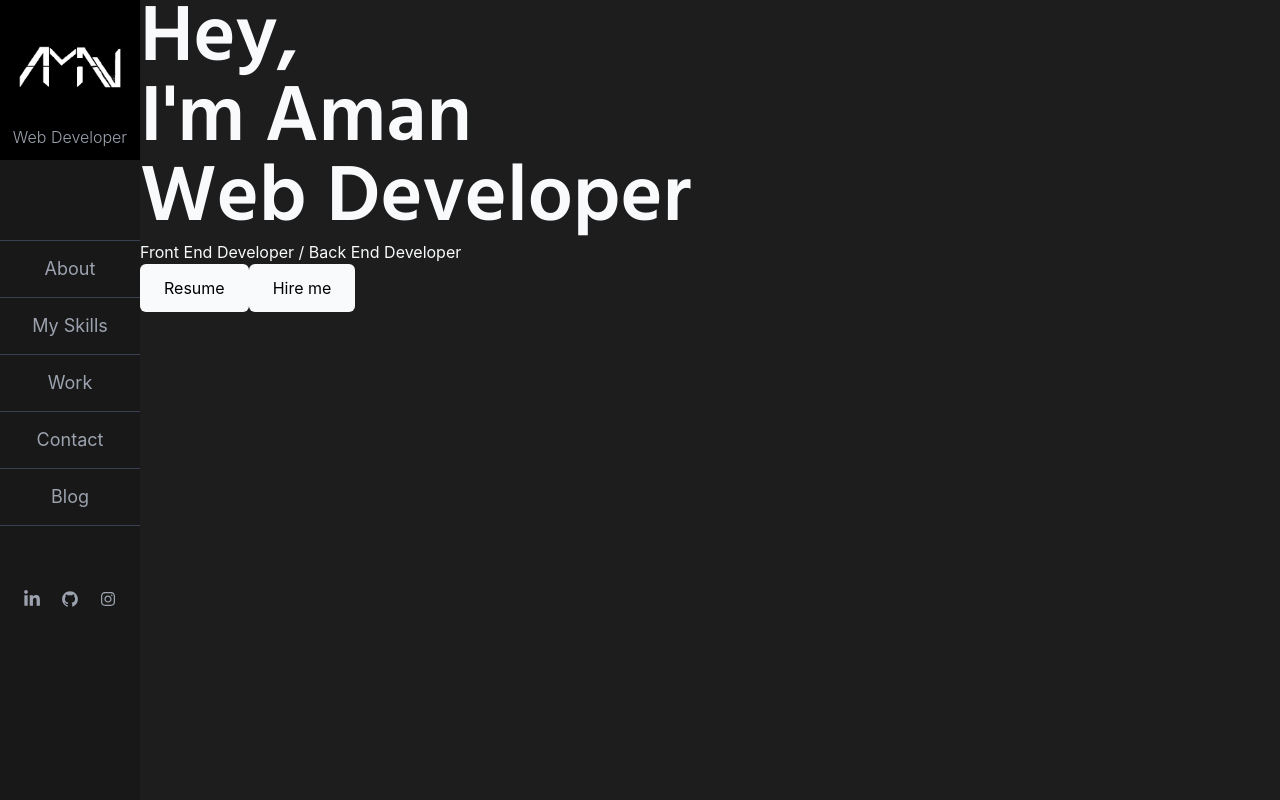
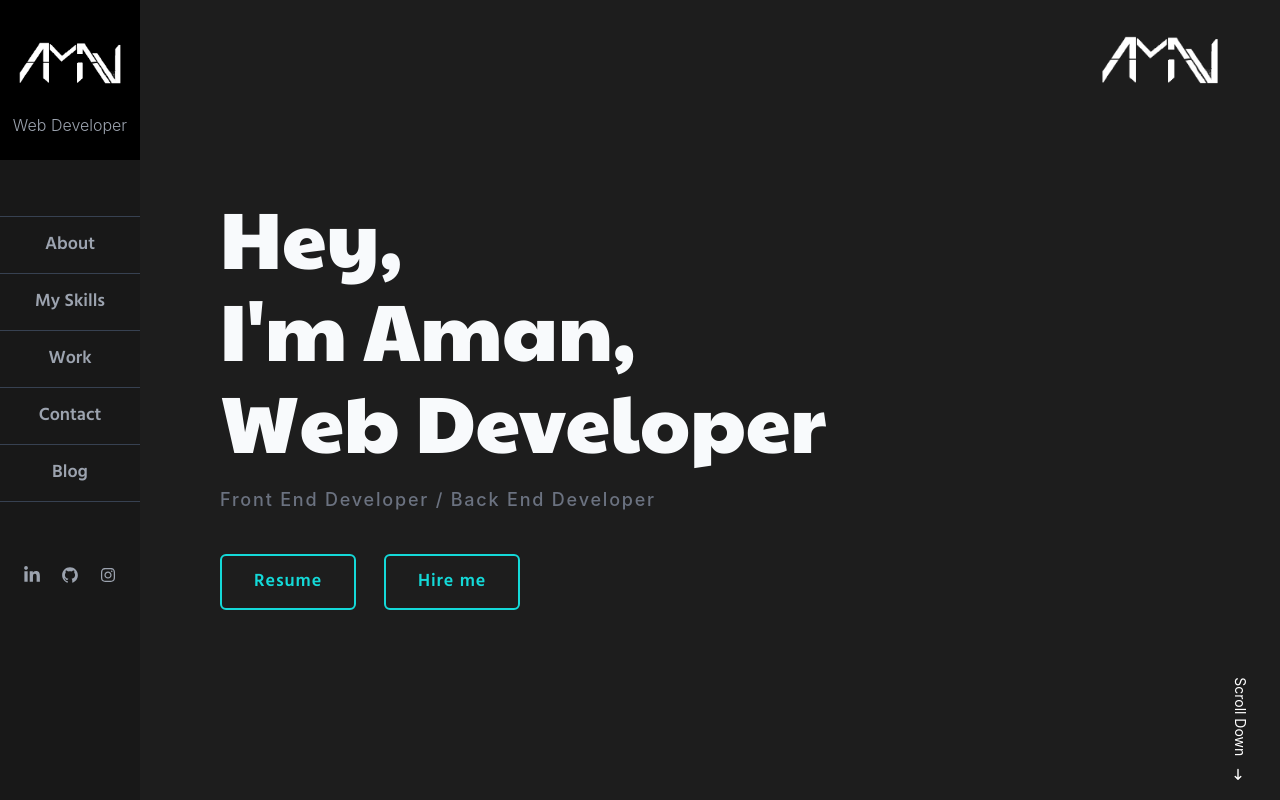
Before and after one commit to ZyX-N/Portfolio-new-version, a React (Create React App) app: page / in a window 1280 px wide. Built offline with nearby package versions, Linux system fonts and the light colour scheme.

Commit message:
Navbar implemented

```diff
--- a/src/App.css
+++ b/src/App.css
@@ -1,4 +1,5 @@
 @import url('https://fonts.googleapis.com/css2?family=Hind:wght@600&display=swap');
+@import url('https://fonts.googleapis.com/css2?family=Paytone+One&display=swap');
 
 @keyframes rubberBand {
   0% {
@@ -29,5 +30,9 @@
 }
 
 .font-hind{
-    font-family: 'Hind', serif;;
+    font-family: 'Hind', serif;
 }
+
+.font-paytone{
+    font-family: 'Paytone One', serif;
+}
--- a/src/App.js
+++ b/src/App.js
@@ -1,19 +1,23 @@
+import { useState } from "react";
 import { BrowserRouter, Routes, Route } from "react-router-dom";
 import "./App.css";
 import Navbar from "./Components/Navbar";
 import Home from "./Screens/Home";
 
 function App() {
+
+  const [navOpen , setNavOpen] = useState(false);
+
   return (
     <BrowserRouter>
       <div className="w-screen">
-        <div className="fixed left-0">
-          <Navbar />
+        <div className={`fixed transition-all duration-500 ease-in-out top-0 lg:left-0 ${navOpen === true ? "left-0" : "-left-40"} z-50`}>
+          <Navbar open={navOpen} setOpen={setNavOpen} />
+        </div>
           {/* #000428 -> #004e92 */}
-        </div>
-        <div className="w-[calc(100vw-140px)] bg-[#1d1d1d] ml-auto min-h-screen">
+        <div className="w-full lg:w-[calc(100vw-140px)] bg-[#1d1d1d] ml-auto min-h-screen relative">
           <Routes>
-            <Route path="/" element={<Home />} />
+            <Route path="/" element={<Home open={navOpen} />} />
           </Routes>
         </div>
       </div>
--- /dev/null
+++ b/src/Components/Bouncingword.jsx
@@ -0,0 +1,14 @@
+import React from "react";
+
+const Bouncingword = (props) => {
+  return (
+    <span
+      onMouseEnter={props.onMouseEnter}
+      className={`${props.textClass}`}
+    >
+      {props.text}
+    </span>
+  );
+};
+
+export default Bouncingword;
--- a/src/Components/Navbar.jsx
+++ b/src/Components/Navbar.jsx
@@ -1,33 +1,87 @@
-import React from 'react';
-import { AiFillGithub , AiOutlineInstagram } from 'react-icons/ai';
-import {FaLinkedinIn} from "react-icons/fa";
-import { Link } from 'react-router-dom';
+import React from "react";
+import {BsArrowRightCircle} from "react-icons/bs";
+import { AiFillGithub, AiOutlineInstagram } from "react-icons/ai";
+import { FaLinkedinIn } from "react-icons/fa";
+import { Link } from "react-router-dom";
 
-const Navbar = () =>{
-
-    return(
-        <nav className="w-[140px] h-screen">
-            <div className="w-full h-1/5 bg-[#000000] flex flex-col items-center justify-around">
+const Navbar = (props) => {
+  return (
+    <nav className="w-[140px] h-screen z-50 relative">
+      <div
+        className={`absolute top-6 p-3 cursor-pointer z-50 lg:hidden ${
+          props.open === true ? "left-40" : "left-48"
+        }`}
+      >
+        <BsArrowRightCircle
+          className={`text-white text-4xl transition-all duration-500 ease-in-out ${
+            props.open === true && "rotate-180"
+          }`}
+          onClick={() => {
+            props.open === true ? props.setOpen(false) : props.setOpen(true);
+          }}
+        />
+      </div>
+      <div className="w-full h-1/5 bg-[#000000] flex flex-col items-center justify-around pb-4">
         <img src="./static/images/logo-light.png" alt="AMAN" className="mt-5" />
-                {/* <h1 className="text-white font-medium text-lg"> Aman </h1> */}
         <h1 className="text-gray-400 font-light"> Web Developer </h1>
       </div>
-            <div className="w-full h-4/5 bg-[#181818] pt-20">
+      <div className="w-full h-4/5 bg-[#181818] pt-14">
         <ul className="w-full flex flex-col">
-                    <li className="w-full py-3.5 border-y border-gray-700 flex justify-center"> <Link to={{pathname:"/"}} className="text-gray-400 text-lg hover:text-[#14d9d8]">About</Link> </li>
-                    <li className="w-full py-3.5 border-b border-gray-700 flex justify-center"> <Link to={{pathname:"/"}} className="text-gray-400 text-lg hover:text-[#14d9d8]">My Skills</Link> </li>
-                    <li className="w-full py-3.5 border-b border-gray-700 flex justify-center"> <Link to={{pathname:"/"}} className="text-gray-400 text-lg hover:text-[#14d9d8]">Work</Link> </li>
-                    <li className="w-full py-3.5 border-b border-gray-700 flex justify-center"> <Link to={{pathname:"/"}} className="text-gray-400 text-lg hover:text-[#14d9d8]">Contact</Link> </li>
-                    <li className="w-full py-3.5 border-b border-gray-700 flex justify-center"> <Link to={{pathname:"/"}} className="text-gray-400 text-lg hover:text-[#14d9d8]">Blog</Link> </li>
+          <li className="w-full py-3.5 border-y border-gray-700 flex justify-center font-hind">
+            <Link
+              to={{ pathname: "/" }}
+              className="text-gray-400 text-lg hover:text-[#14d9d8]"
+            >
+              About
+            </Link>
+          </li>
+          <li className="w-full py-3.5 border-b border-gray-700 flex justify-center font-hind">
+            <Link
+              to={{ pathname: "/" }}
+              className="text-gray-400 text-lg hover:text-[#14d9d8]"
+            >
+              My Skills
+            </Link>
+          </li>
+          <li className="w-full py-3.5 border-b border-gray-700 flex justify-center font-hind">
+            <Link
+              to={{ pathname: "/" }}
+              className="text-gray-400 text-lg hover:text-[#14d9d8]"
+            >
+              Work
+            </Link>
+          </li>
+          <li className="w-full py-3.5 border-b border-gray-700 flex justify-center font-hind">
+            <Link
+              to={{ pathname: "/" }}
+              className="text-gray-400 text-lg hover:text-[#14d9d8]"
+            >
+              Contact
+            </Link>
+          </li>
+          <li className="w-full py-3.5 border-b border-gray-700 flex justify-center font-hind">
+            <Link
+              to={{ pathname: "/" }}
+              className="text-gray-400 text-lg hover:text-[#14d9d8]"
+            >
+              Blog
+            </Link>
+          </li>
         </ul>
         <div className="flex flex-wrap mt-16 w-full justify-center text-gray-400">
-                    <a href="/" className="mx-2.5"><FaLinkedinIn className="text-lg hover:text-[#14d9d8]" /></a>
-                    <a href="/" className="mx-2.5"><AiFillGithub className="text-lg hover:text-[#14d9d8]" /></a>
-                    <a href="/" className="mx-2.5"><AiOutlineInstagram className="text-lg hover:text-[#14d9d8]" /></a>
+          <a href="/" className="mx-2.5">
+            <FaLinkedinIn className="text-lg hover:text-[#14d9d8]" />
+          </a>
+          <a href="/" className="mx-2.5">
+            <AiFillGithub className="text-lg hover:text-[#14d9d8]" />
+          </a>
+          <a href="/" className="mx-2.5">
+            <AiOutlineInstagram className="text-lg hover:text-[#14d9d8]" />
+          </a>
         </div>
       </div>
     </nav>
   );
-}
+};
 
 export default Navbar;
--- /dev/null
+++ b/src/Components/ScrollBouce.jsx
@@ -0,0 +1,13 @@
+import React from "react";
+import { HiArrowNarrowDown } from "react-icons/hi";
+
+const Scrollbounce = (props) => {
+  return (
+    <div className="flex flex-col items-center animate-bounce text-[14px]">
+      <span className={`rotate-90 ${props.textClass}`}>{props.text}</span>
+      <HiArrowNarrowDown className={`mt-10 mr-1 ${props.textClass}`} />
+    </div>
+  );
+};
+
+export default Scrollbounce;
--- a/src/Screens/Home.jsx
+++ b/src/Screens/Home.jsx
@@ -1,6 +1,8 @@
 import React from "react";
+import Bouncingword from "../Components/Bouncingword";
+import Scrollbounce from "../Components/ScrollBouce";
 
-const Home = () => {
+const Home = (props) => {
   const textBounce = (e) => {
     e.target.classList.add("blast");
     setTimeout(() => {
@@ -9,27 +11,211 @@ const Home = () => {
   };
 
   return (
-    <section className="w-full h-full">
-      <div className="w-full h-full">
-        {/* <span
-          className="text-4xl font-semibold text-white hover:text-[#14d9d8]"
-          onMouseEnter={(e) => {
-            textBounce(e);
-          }}
-        >
-          A
-        </span> */}
-        <div className="w-2/3 flex flex-col justify-around">
-            <h1 className="text-slate-50 text-[80px] leading-[80px] font-hind">Hey,</h1>
-            <h1 className="text-slate-50 text-[80px] leading-[80px] font-hind">I'm Aman</h1>
-            <h1 className="text-slate-50 text-[80px] leading-[80px] font-hind">Web Developer</h1>
-            <p className="text-slate-50">Front End Developer / Back End Developer</p>
-            <div className="flex">
-                <a href="/" className="py-3 px-6 bg-slate-50 rounded-md">Resume</a>
-                <a href="/" className="py-3 px-6 bg-slate-50 rounded-md">Hire me</a>
-            </div>
+    <section className="w-full h-screen relative">
+      <span className={`fixed bottom-4 ${props.open === true ? "left-32" : "left-0"}`}>
+        <Scrollbounce text="Scroll Down" textClass="text-white" />
+      </span>
+      <span className="fixed bottom-4 right-0">
+        <Scrollbounce text="Scroll Down" textClass="text-white" />
+      </span>
+      <img
+        src="./static/images/logo-light.png"
+        className="absolute top-5 right-10 w-40"
+      />
+      <div className="w-full h-full flex items-center">
+        <div className="sm:w-2/3 flex flex-col justify-around ml-5 sm:ml-10 md:ml-20">
+          <h1 className="text-slate-50 text-[35px] sm:text-[60px] md:text-[80px] sm:leading-[60px] leading-[30px] md:leading-[80px] font-paytone my-1.5 font-thin flex">
+            <Bouncingword
+              text="H"
+              textClass="hover:text-[#14d9d8]"
+              onMouseEnter={(e) => {
+                textBounce(e);
+              }}
+            />
+            <Bouncingword
+              text="e"
+              textClass="hover:text-[#14d9d8]"
+              onMouseEnter={(e) => {
+                textBounce(e);
+              }}
+            />
+            <Bouncingword
+              text="y"
+              textClass="hover:text-[#14d9d8]"
+              onMouseEnter={(e) => {
+                textBounce(e);
+              }}
+            />
+            <Bouncingword
+              text=","
+              textClass="hover:text-[#14d9d8]"
+              onMouseEnter={(e) => {
+                textBounce(e);
+              }}
+            />
+          </h1>
+          <h1 className="text-slate-50 text-[35px] sm:text-[60px] md:text-[80px] sm:leading-[60px] leading-[30px] md:leading-[80px] font-paytone my-1.5 font-thin flex">
+            <Bouncingword
+              text="I"
+              textClass="hover:text-[#14d9d8]"
+              onMouseEnter={(e) => {
+                textBounce(e);
+              }}
+            />
+            <Bouncingword
+              text="'"
+              textClass="hover:text-[#14d9d8]"
+              onMouseEnter={(e) => {
+                textBounce(e);
+              }}
+            />
+            <Bouncingword
+              text="m"
+              textClass="hover:text-[#14d9d8]"
+              onMouseEnter={(e) => {
+                textBounce(e);
+              }}
+            />
+            <Bouncingword
+              text="A"
+              textClass="hover:text-[#14d9d8] ml-4"
+              onMouseEnter={(e) => {
+                textBounce(e);
+              }}
+            />
+            <Bouncingword
+              text="m"
+              textClass="hover:text-[#14d9d8]"
+              onMouseEnter={(e) => {
+                textBounce(e);
+              }}
+            />
+            <Bouncingword
+              text="a"
+              textClass="hover:text-[#14d9d8]"
+              onMouseEnter={(e) => {
+                textBounce(e);
+              }}
+            />
+            <Bouncingword
+              text="n"
+              textClass="hover:text-[#14d9d8]"
+              onMouseEnter={(e) => {
+                textBounce(e);
+              }}
+            />
+            <Bouncingword
+              text=","
+              textClass="hover:text-[#14d9d8]"
+              onMouseEnter={(e) => {
+                textBounce(e);
+              }}
+            />
+          </h1>
+          <h1 className="text-slate-50 text-[35px] sm:text-[60px] md:text-[80px] sm:leading-[60px] leading-[30px] md:leading-[80px] font-paytone my-1.5 font-thin flex">
+            <Bouncingword
+              text="W"
+              textClass="hover:text-[#14d9d8]"
+              onMouseEnter={(e) => {
+                textBounce(e);
+              }}
+            />
+            <Bouncingword
+              text="e"
+              textClass="hover:text-[#14d9d8]"
+              onMouseEnter={(e) => {
+                textBounce(e);
+              }}
+            />
+            <Bouncingword
+              text="b"
+              textClass="hover:text-[#14d9d8]"
+              onMouseEnter={(e) => {
+                textBounce(e);
+              }}
+            />
+            <Bouncingword
+              text="D"
+              textClass="hover:text-[#14d9d8] ml-4"
+              onMouseEnter={(e) => {
+                textBounce(e);
+              }}
+            />
+            <Bouncingword
+              text="e"
+              textClass="hover:text-[#14d9d8]"
+              onMouseEnter={(e) => {
+                textBounce(e);
+              }}
+            />
+            <Bouncingword
+              text="v"
+              textClass="hover:text-[#14d9d8]"
+              onMouseEnter={(e) => {
+                textBounce(e);
+              }}
+            />
+            <Bouncingword
+              text="e"
+              textClass="hover:text-[#14d9d8]"
+              onMouseEnter={(e) => {
+                textBounce(e);
+              }}
+            />
+            <Bouncingword
+              text="l"
+              textClass="hover:text-[#14d9d8]"
+              onMouseEnter={(e) => {
+                textBounce(e);
+              }}
+            />
+            <Bouncingword
+              text="o"
+              textClass="hover:text-[#14d9d8]"
+              onMouseEnter={(e) => {
+                textBounce(e);
+              }}
+            />
+            <Bouncingword
+              text="p"
+              textClass="hover:text-[#14d9d8]"
+              onMouseEnter={(e) => {
+                textBounce(e);
+              }}
+            />
+            <Bouncingword
+              text="e"
+              textClass="hover:text-[#14d9d8]"
+              onMouseEnter={(e) => {
+                textBounce(e);
+              }}
+            />
+            <Bouncingword
+              text="r"
+              textClass="hover:text-[#14d9d8]"
+              onMouseEnter={(e) => {
+                textBounce(e);
+              }}
+            />
+          </h1>
+          <p className="text-gray-500 mt-5 tracking-widest text-[12px] sm:text-lg font-medium">
+            Front End Developer / Back End Developer
+          </p>
+          <div className="flex mt-10">
+            <a
+              href="/"
+              className="py-2 px-4 sm:py-3 sm:px-8 bg-transparent text-[#14d9d8] border-2 border-[#14d9d8] hover:bg-[#14d9d8] hover:text-[#1d1d1d] flex items-center justify-center transition-all duration-100 ease-in-out text-lg rounded-md cursor-pointer font-hind tracking-wider"
+            >
+              Resume
+            </a>
+            <a
+              href="/"
+              className="py-2 px-4 sm:py-3 sm:px-8 bg-transparent text-[#14d9d8] border-2 border-[#14d9d8] hover:bg-[#14d9d8] hover:text-[#1d1d1d] flex items-center justify-center transition-all duration-100 ease-in-out text-lg rounded-md cursor-pointer ml-7 font-hind tracking-wider"
+            >
+              Hire me
+            </a>
+          </div>
         </div>
-        <div className="w-1/3"></div>
       </div>
     </section>
   );
```
Lines whose indentation alone changed are shown as unchanged.
